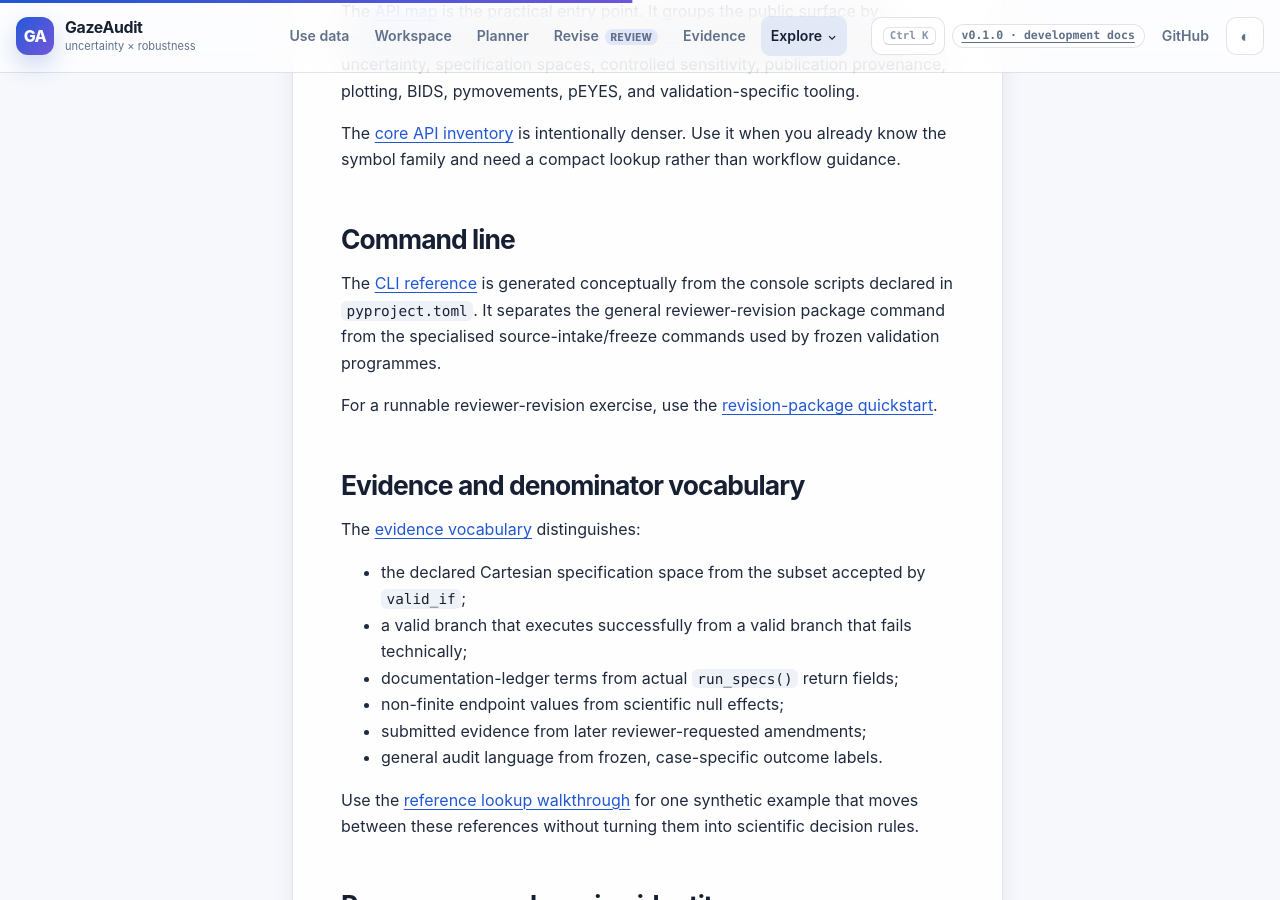
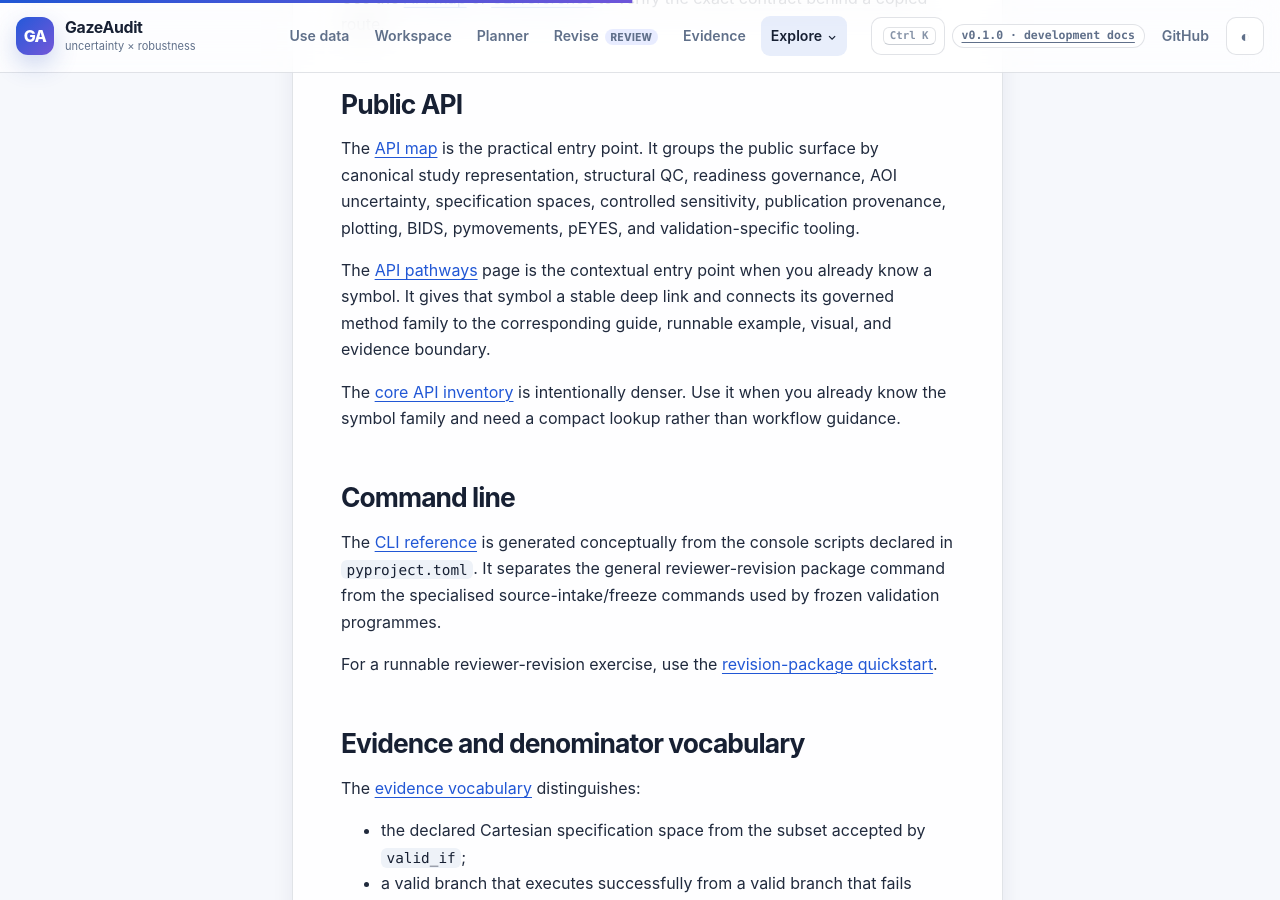
Before and after one commit to stefanosbalaskas/GazeAudit, a Jekyll site: the page built from docs/reference/index.md, in a window 1280 px wide and 900 px high, scrolled down 2350 px. Built offline with Jekyll 4.4.1, drawn with Linux system fonts in a browser that asks for light colours; some of the changed text lies outside the part shown.

Commit message:
docs: surface API pathways from reference hub

```diff
--- a/docs/reference/index.md
+++ b/docs/reference/index.md
@@ -22,6 +22,7 @@
 | I need to know… | Open | What it is authoritative for |
 |---|---|---|
 | which public function fits a task | [API map]({{ '/docs/reference/api-map/' | relative_url }}) | task → public API mapping and bounded purpose |
+| where a public symbol is used in guides/examples/plots/evidence | [API pathways]({{ '/docs/reference/api-pathways/' | relative_url }}) | symbol → governed method context with stable deep links |
 | every core public symbol in one compact inventory | [Core API inventory]({{ '/docs/reference/core-api-inventory/' | relative_url }}) | compact public-surface lookup |
 | which command is actually installed and what its boundary is | [CLI reference]({{ '/docs/reference/cli-reference/' | relative_url }}) | console entry points declared by the package |
 | what “declared”, “valid”, “technical failure”, or a frozen outcome label means | [Evidence vocabulary]({{ '/docs/reference/evidence-vocabulary/' | relative_url }}) | terminology and denominator semantics |
@@ -59,6 +60,8 @@
 ## Public API
 
 The [API map]({{ '/docs/reference/api-map/' | relative_url }}) is the practical entry point. It groups the public surface by canonical study representation, structural QC, readiness governance, AOI uncertainty, specification spaces, controlled sensitivity, publication provenance, plotting, BIDS, pymovements, pEYES, and validation-specific tooling.
+
+The [API pathways]({{ '/docs/reference/api-pathways/' | relative_url }}) page is the contextual entry point when you already know a symbol. It gives that symbol a stable deep link and connects its governed method family to the corresponding guide, runnable example, visual, and evidence boundary.
 
 The [core API inventory]({{ '/docs/reference/core-api-inventory/' | relative_url }}) is intentionally denser. Use it when you already know the symbol family and need a compact lookup rather than workflow guidance.
 
```
